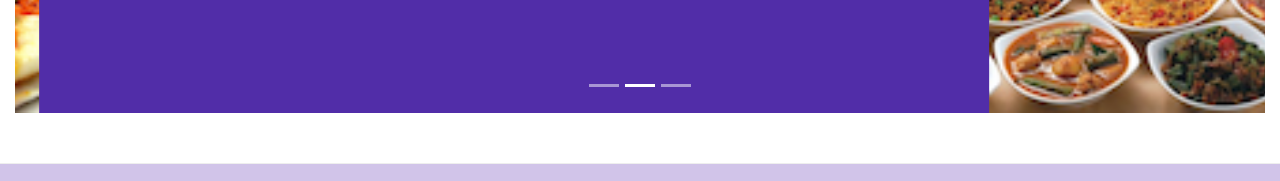
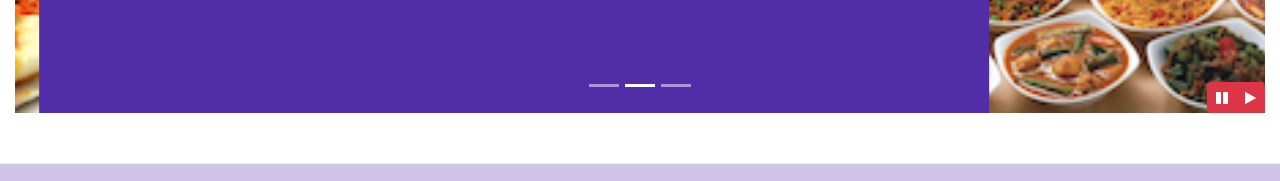
Before and after one commit to astudd/conFusion, a website: page index.html in a window 1280 px wide. Shown: the part 571-752 px from the top of the page. Drawn offline with nearby package versions, Linux system fonts and the light colour scheme.

Commit message:
Bootstrap JQuery

```diff
--- a/css/styles.css
+++ b/css/styles.css
@@ -71,27 +71,8 @@ body{
       opacity: 0;
     }
 
-/*
-#btnNonSmoking:not(.active) {
-	background-color: lightgreen;
-	color: grey;
-	font-style: italic;;
+#carouselButtons {
+    right:0px;
+    position: absolute;
+    bottom: 0px;
 }
-#btnNonSmoking.active {
-	background-color: darkgreen;
-	color: white;
-	font-style: bold;
-}
-
-#btnSmoking:not(.active) {
-	background-color: pink;
-	color: grey;
-	font-style: italic;;
-}
-
-#btnSmoking.active {
-	background-color: darkred;
-	color: white;
-	font-style: bold;
-}
-*/
--- a/index.html
+++ b/index.html
@@ -218,6 +218,14 @@
                     <a class="carousel-control-next" href="#mycarousel" role="button" data-slide="next">
                         <span class="carousel-control-next-icon"></span>
                     </a>
+                    <div class="btn-group" id="carouselButtons">
+                    <button class="btn btn-danger btn-sm" id="carousel-pause">
+                        <span class="fa fa-pause"></span>
+                    </button>
+                    <button class="btn btn-danger btn-sm" id="carousel-play">
+                        <span class="fa fa-play"></span>
+                    </button>
+                </div>
                 </div>
             </div>
        </div>
@@ -267,6 +275,17 @@
     <script src="node_modules/tether/dist/js/tether.min.js"></script>
     <script src="https://cdnjs.cloudflare.com/ajax/libs/popper.js/1.12.9/umd/popper.min.js" type="text/javascript"></script>
     <script src="node_modules/bootstrap/dist/js/bootstrap.min.js"></script>
+    <script>
+        $(document).ready(function(){
+            $("#mycarousel").carousel( { interval: 2000 } );
+            $("#carousel-pause").click(function(){
+                $("#mycarousel").carousel('pause');
+            });
+            $("#carousel-play").click(function(){
+                $("#mycarousel").carousel('cycle');
+            });
+        });
+    </script>
 </body>
 
 </html>
```
